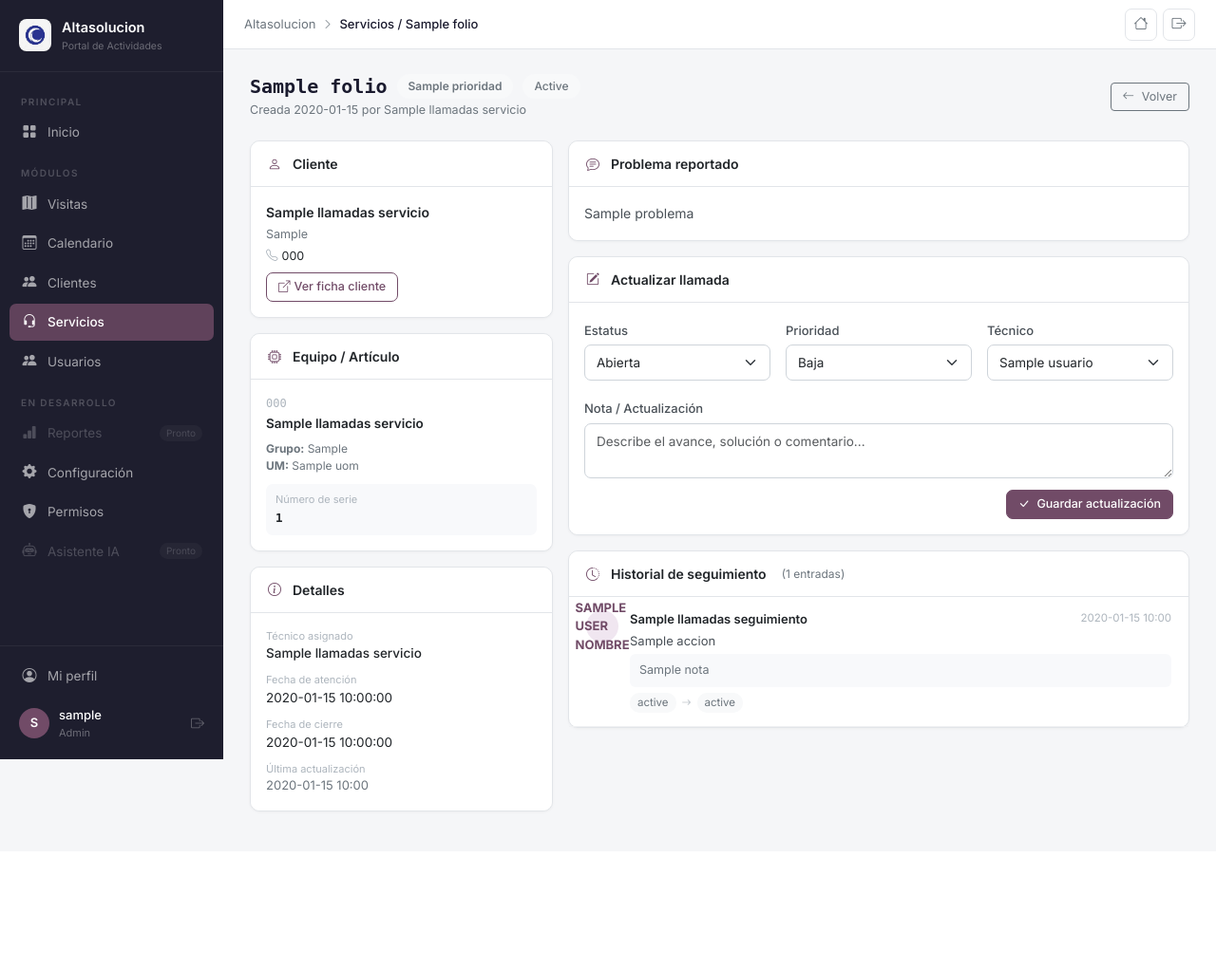
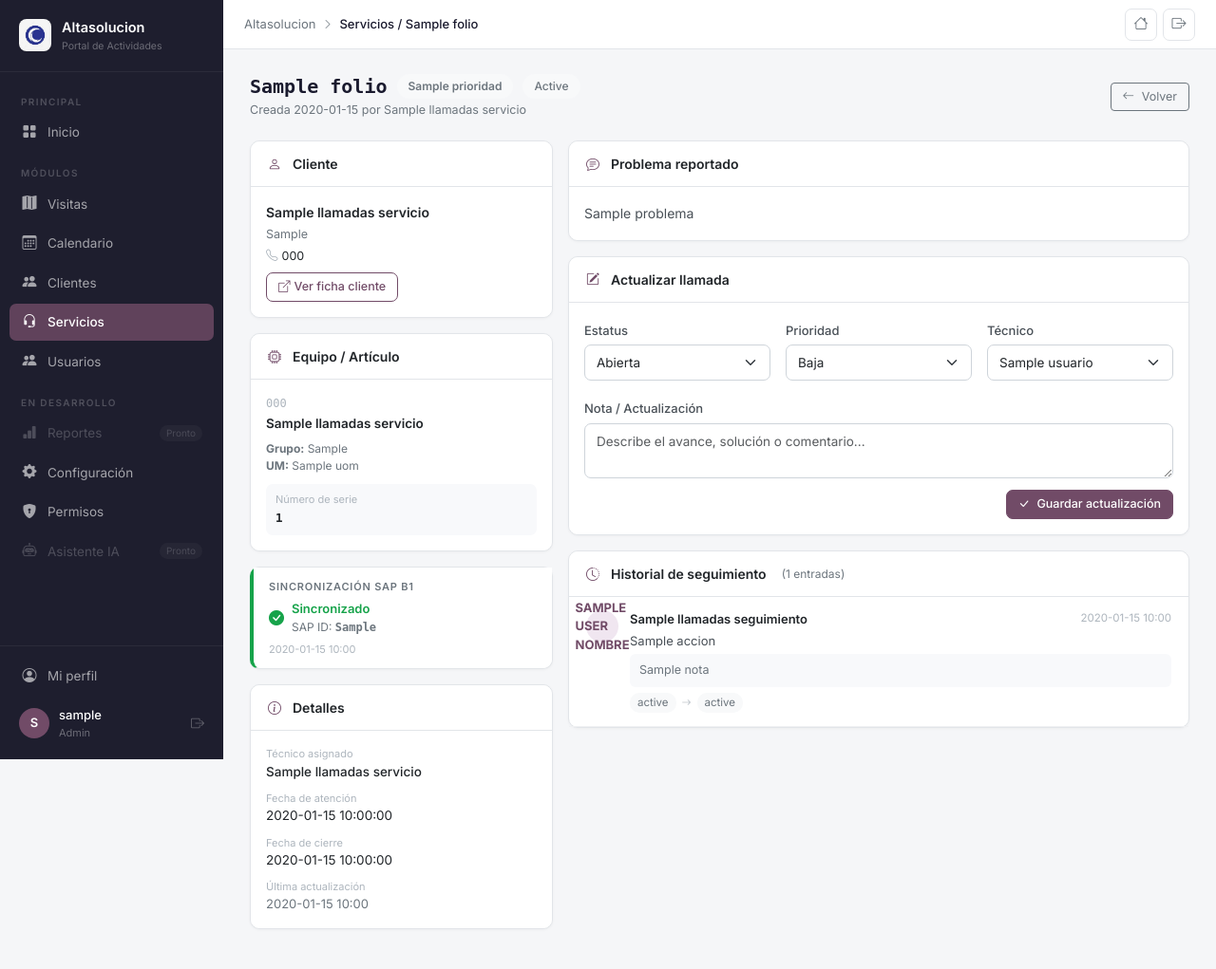
Before and after one commit to epachecoosnaya/Demos_Activities, a Flask app: page /servicios/1 in a window 1280 px wide. Shown: the whole page at 95% size. Before the commit the page ends 857 px from the top, so only its background shows below. Run offline with Flask 3, Linux system fonts and the light colour scheme; the visitor is signed in with stand-in values (Sample User, id 1); a database or web service that is not in the repository returns one stand-in record (values such as "Sample title"); some libraries are stand-ins or nearby versions.

Commit message:
Add files via upload

```diff
--- a/app.py
+++ b/app.py
@@ -19,6 +19,13 @@ SUPABASE_KEY = os.environ.get("SUPABASE_KEY", "")
 DATABASE_URL = os.environ.get("DATABASE_URL", "")
 
 supabase: Client = create_client(SUPABASE_URL, SUPABASE_KEY)
+
+# ── SAP Service Layer config ──────────────────────────────
+SAP_BASE_URL   = os.environ.get("SAP_BASE_URL","").rstrip("/")
+SAP_COMPANY_DB = os.environ.get("SAP_COMPANY_DB","")
+SAP_USER       = os.environ.get("SAP_USER","")
+SAP_PASSWORD   = os.environ.get("SAP_PASSWORD","")
+SAP_VERIFY_SSL = os.environ.get("SAP_VERIFY_SSL","false").lower() == "true"
 
 BUCKET_FOTOS  = "fotos"
 BUCKET_FIRMAS = "firmas"
@@ -158,6 +165,139 @@ def init_db():
     conn.commit(); cur.close(); conn.close()
 
 init_db()
+
+# ── SAP SERVICE LAYER HELPERS ─────────────────────────────
+import requests as _req
+import urllib3
+urllib3.disable_warnings(urllib3.exceptions.InsecureRequestWarning)
+
+def sap_login():
+    """Abre sesión en SAP Service Layer. Retorna session o None."""
+    if not SAP_BASE_URL or not SAP_USER:
+        return None
+    try:
+        s = _req.Session()
+        s.verify = SAP_VERIFY_SSL
+        r = s.post(f"{SAP_BASE_URL}/Login", json={
+            "CompanyDB": SAP_COMPANY_DB,
+            "UserName":  SAP_USER,
+            "Password":  SAP_PASSWORD,
+        }, timeout=15)
+        r.raise_for_status()
+        s.cookies.set("B1SESSION", r.json()["SessionId"])
+        return s
+    except Exception as e:
+        return None
+
+def sap_logout(s):
+    if s:
+        try: s.post(f"{SAP_BASE_URL}/Logout", timeout=5)
+        except: pass
+
+def sap_get_bp_code(cliente_nombre):
+    """Busca el CardCode del cliente en sap_business_partners por nombre."""
+    if not cliente_nombre:
+        return None
+    row = query("""SELECT card_code FROM sap_business_partners
+                   WHERE card_name ILIKE %s LIMIT 1""",
+                (cliente_nombre,), fetchone=True)
+    return row["card_code"] if row else None
+
+def sap_get_item_info(item_code):
+    """Obtiene info del artículo para el payload SAP."""
+    if not item_code:
+        return None
+    return query("SELECT * FROM sap_items WHERE item_code=%s",
+                 (item_code,), fetchone=True)
+
+def crear_service_call_sap(llamada: dict) -> tuple[bool, str, int | None]:
+    """
+    Crea una Service Call en SAP B1 via Service Layer.
+    Retorna (ok, mensaje, doc_entry).
+    """
+    s = sap_login()
+    if not s:
+        return False, "No se pudo conectar a SAP Service Layer", None
+
+    try:
+        # Buscar CardCode del cliente
+        card_code = sap_get_bp_code(llamada.get("cliente_nombre",""))
+
+        # Mapeo de prioridad portal → SAP
+        prio_map = {
+            "baja":    "scp_Low",
+            "media":   "scp_Medium",
+            "alta":    "scp_High",
+            "urgente": "scp_High",
+        }
+        # Mapeo de estatus portal → SAP
+        status_map = {
+            "abierta":    "scs_Open",
+            "en proceso": "scs_Open",
+            "resuelta":   "scs_Closed",
+            "cerrada":    "scs_Closed",
+        }
+
+        payload = {
+            "Subject":      f"[{llamada.get('folio','')}] {llamada.get('problema','')[:100]}",
+            "Description":  llamada.get("problema",""),
+            "Priority":     prio_map.get(llamada.get("prioridad","media"), "scp_Medium"),
+            "Status":       status_map.get(llamada.get("estatus","abierta"), "scs_Open"),
+            "CallType":     -1,  # Tipo genérico
+        }
+
+        if card_code:
+            payload["CustomerCode"] = card_code
+
+        if llamada.get("item_code"):
+            payload["ItemCode"]      = llamada["item_code"]
+            payload["ItemName"]      = llamada.get("item_nombre","")
+            payload["ManufacturerSerialNum"] = llamada.get("serial_number","")
+            payload["InternalSerialNum"]     = llamada.get("serial_number","")
+
+        if llamada.get("fecha_atencion"):
+            payload["ResponseByDate"] = llamada["fecha_atencion"]
+
+        r = s.post(f"{SAP_BASE_URL}/ServiceCalls", json=payload, timeout=20)
+
+        if r.status_code in [200, 201]:
+            doc_entry = r.json().get("ServiceCallID") or r.json().get("CallID")
+            return True, f"Service Call creada en SAP (ID: {doc_entry})", doc_entry
+        else:
+            msg = r.json().get("error",{}).get("message","Error desconocido")
+            return False, f"SAP rechazó la llamada: {msg}", None
+
+    except Exception as e:
+        return False, f"Error al conectar con SAP: {str(e)}", None
+    finally:
+        sap_logout(s)
+
+def actualizar_service_call_sap(doc_entry: int, nuevo_estatus: str, nota: str = "") -> tuple[bool, str]:
+    """Actualiza el estatus de una Service Call en SAP."""
+    if not doc_entry:
+        return False, "Sin DocEntry SAP"
+    s = sap_login()
+    if not s:
+        return False, "No se pudo conectar a SAP"
+    try:
+        status_map = {
+            "abierta":    "scs_Open",
+            "en proceso": "scs_Open",
+            "resuelta":   "scs_Closed",
+            "cerrada":    "scs_Closed",
+        }
+        payload = {"Status": status_map.get(nuevo_estatus, "scs_Open")}
+        if nota:
+            payload["Resolution"] = nota
+        r = s.patch(f"{SAP_BASE_URL}/ServiceCalls({doc_entry})", json=payload, timeout=20)
+        if r.status_code in [200, 201, 204]:
+            return True, "SAP actualizado"
+        msg = r.json().get("error",{}).get("message","Error") if r.content else "Error"
+        return False, f"SAP: {msg}"
+    except Exception as e:
+        return False, str(e)
+    finally:
+        sap_logout(s)
 
 # ── STORAGE ───────────────────────────────────────────────
 def allowed_file(f): return "." in f and f.rsplit(".",1)[1].lower() in ALLOWED_EXT
@@ -953,7 +1093,41 @@ def crear_servicio():
             VALUES (%s,%s,%s,%s,%s,%s,%s)""",
             (llamada_id,uid,"Llamada creada","","-","abierta",now))
         conn.commit(); cur.close(); conn.close()
-        flash(f"Llamada {folio} creada correctamente ✅","success")
+        # ── Intentar crear en SAP ──────────────────────
+        now_sap = datetime.now().strftime("%Y-%m-%d %H:%M")
+        llamada_dict = {
+            "folio":          folio,
+            "cliente_nombre": cliente_nombre,
+            "item_code":      item_code,
+            "item_nombre":    item_nombre,
+            "serial_number":  serial_number,
+            "problema":       problema,
+            "prioridad":      prioridad,
+            "estatus":        "abierta",
+            "fecha_atencion": fecha_atencion,
+        }
+        sap_ok, sap_msg, sap_doc = crear_service_call_sap(llamada_dict)
+        sap_status = "ok" if sap_ok else "error"
+
+        query("""UPDATE llamadas_servicio SET
+                 sap_doc_entry=%s, sap_sync_status=%s,
+                 sap_sync_msg=%s, sap_sync_fecha=%s
+                 WHERE id=%s""",
+              (sap_doc, sap_status, sap_msg, now_sap, llamada_id), commit=True)
+
+        # Log SAP en seguimiento
+        query("""INSERT INTO llamadas_seguimiento
+                 (llamada_id,usuario_id,accion,nota,estatus_anterior,estatus_nuevo,fecha)
+                 VALUES (%s,%s,%s,%s,%s,%s,%s)""",
+              (llamada_id, uid,
+               f"SAP: {'✅ '+sap_msg if sap_ok else '❌ '+sap_msg}",
+               "", "abierta", "abierta", now_sap), commit=True)
+
+        if sap_ok:
+            flash(f"Llamada {folio} creada ✅ — SAP ID: {sap_doc}","success")
+        else:
+            flash(f"Llamada {folio} guardada en portal ⚠️ — SAP: {sap_msg}","warning")
+
     except Exception as e:
         flash(f"Error: {e}","danger")
     return redirect(url_for("servicios"))
@@ -1030,6 +1204,15 @@ def actualizar_servicio(llamada_id):
                      (llamada_id,usuario_id,accion,nota,estatus_anterior,estatus_nuevo,fecha)
                      VALUES (%s,%s,%s,%s,%s,%s,%s)""",
                   (llamada_id,uid," | ".join(cambios),nota,ls["estatus"],nuevo_estatus,now),commit=True)
+        # ── Sincronizar estatus a SAP si hay DocEntry ──
+        if ls.get("sap_doc_entry") and nuevo_estatus != ls["estatus"]:
+            sap_ok, sap_msg = actualizar_service_call_sap(ls["sap_doc_entry"], nuevo_estatus, nota)
+            now_sap = datetime.now().strftime("%Y-%m-%d %H:%M")
+            query("""UPDATE llamadas_servicio SET
+                     sap_sync_status=%s, sap_sync_msg=%s, sap_sync_fecha=%s
+                     WHERE id=%s""",
+                  ("ok" if sap_ok else "error", sap_msg, now_sap, llamada_id), commit=True)
+
         flash("Llamada actualizada ✅","success")
     except Exception as e:
         flash(f"Error: {e}","danger")
@@ -1066,6 +1249,40 @@ def seriales_item(item_code):
         "almacen": r["warehouse_code"] or "",
         "status": r["status"] or "",
     } for r in rows])
+
+
+@app.route("/servicios/<int:llamada_id>/reintentar-sap", methods=["POST"])
+def reintentar_sap(llamada_id):
+    """Reintenta enviar la llamada a SAP cuando falló inicialmente."""
+    if not logged_in(): return redirect(url_for("login"))
+    if not tiene_permiso("editar","servicios"): abort(403)
+
+    ls = query("SELECT * FROM llamadas_servicio WHERE id=%s",(llamada_id,),fetchone=True)
+    if not ls: abort(404)
+
+    uid = session["user_id"]
+    now = datetime.now().strftime("%Y-%m-%d %H:%M")
+    sap_ok, sap_msg, sap_doc = crear_service_call_sap(dict(ls))
+    sap_status = "ok" if sap_ok else "error"
+
+    query("""UPDATE llamadas_servicio SET
+             sap_doc_entry=%s, sap_sync_status=%s,
+             sap_sync_msg=%s, sap_sync_fecha=%s WHERE id=%s""",
+          (sap_doc or ls.get("sap_doc_entry"),
+           sap_status, sap_msg, now, llamada_id), commit=True)
+
+    query("""INSERT INTO llamadas_seguimiento
+             (llamada_id,usuario_id,accion,nota,estatus_anterior,estatus_nuevo,fecha)
+             VALUES (%s,%s,%s,%s,%s,%s,%s)""",
+          (llamada_id, uid,
+           f"Reintento SAP: {'✅ '+sap_msg if sap_ok else '❌ '+sap_msg}",
+           "", ls["estatus"], ls["estatus"], now), commit=True)
+
+    if sap_ok:
+        flash(f"✅ Enviado a SAP correctamente — ID: {sap_doc}","success")
+    else:
+        flash(f"❌ SAP rechazó: {sap_msg}","danger")
+    return redirect(url_for("detalle_servicio", llamada_id=llamada_id))
 
 # ── BÚSQUEDA DE CLIENTES (autocomplete) ───────────────────
 @app.route("/clientes/buscar")
--- a/templates/servicio_detalle.html
+++ b/templates/servicio_detalle.html
@@ -66,6 +66,45 @@
         {% endif %}
         {% else %}
         <div style="color:#adb5bd;font-size:13px;">Sin equipo registrado</div>
+        {% endif %}
+      </div>
+    </div>
+
+    <!-- SAP SYNC STATUS -->
+    <div class="card mb-3" style="border-left:4px solid {% if ls.sap_sync_status == 'ok' %}#16a34a{% elif ls.sap_sync_status == 'error' %}#c5221f{% else %}#adb5bd{% endif %};">
+      <div class="card-body" style="padding:12px 16px;">
+        <div style="font-size:11px;font-weight:600;text-transform:uppercase;letter-spacing:0.8px;color:#6c757d;margin-bottom:6px;">
+          Sincronización SAP B1
+        </div>
+        <div style="display:flex;align-items:center;gap:8px;">
+          {% if ls.sap_sync_status == 'ok' %}
+            <i class="bi bi-check-circle-fill" style="color:#16a34a;font-size:16px;"></i>
+            <div>
+              <div style="font-size:13px;font-weight:600;color:#16a34a;">Sincronizado</div>
+              {% if ls.sap_doc_entry %}
+              <div style="font-size:12px;color:#6c757d;">SAP ID: <b style="font-family:monospace;">{{ ls.sap_doc_entry }}</b></div>
+              {% endif %}
+            </div>
+          {% elif ls.sap_sync_status == 'error' %}
+            <i class="bi bi-exclamation-triangle-fill" style="color:#c5221f;font-size:16px;"></i>
+            <div>
+              <div style="font-size:13px;font-weight:600;color:#c5221f;">Error SAP</div>
+              <div style="font-size:11.5px;color:#6c757d;line-height:1.4;">{{ ls.sap_sync_msg or 'Sin detalles' }}</div>
+            </div>
+          {% else %}
+            <i class="bi bi-clock" style="color:#adb5bd;font-size:16px;"></i>
+            <div style="font-size:13px;color:#adb5bd;">Pendiente de sincronizar</div>
+          {% endif %}
+        </div>
+        {% if ls.sap_sync_fecha %}
+        <div style="font-size:11px;color:#adb5bd;margin-top:6px;">{{ ls.sap_sync_fecha[:16] }}</div>
+        {% endif %}
+        {% if ls.sap_sync_status == 'error' and get_perms('servicios').get('editar') %}
+        <form method="POST" action="{{ url_for('reintentar_sap', llamada_id=ls.id) }}" style="margin-top:8px;">
+          <button type="submit" class="btn btn-sm btn-outline-danger" style="font-size:12px;">
+            <i class="bi bi-arrow-clockwise me-1"></i> Reintentar envío a SAP
+          </button>
+        </form>
         {% endif %}
       </div>
     </div>
```
